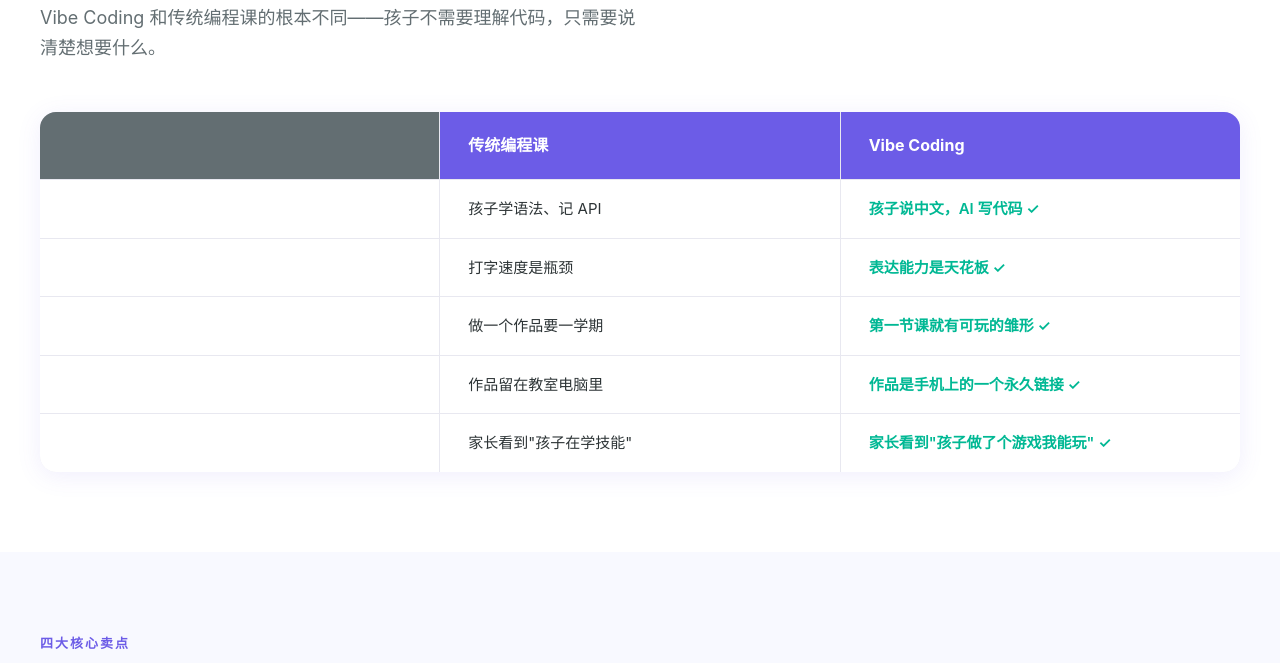
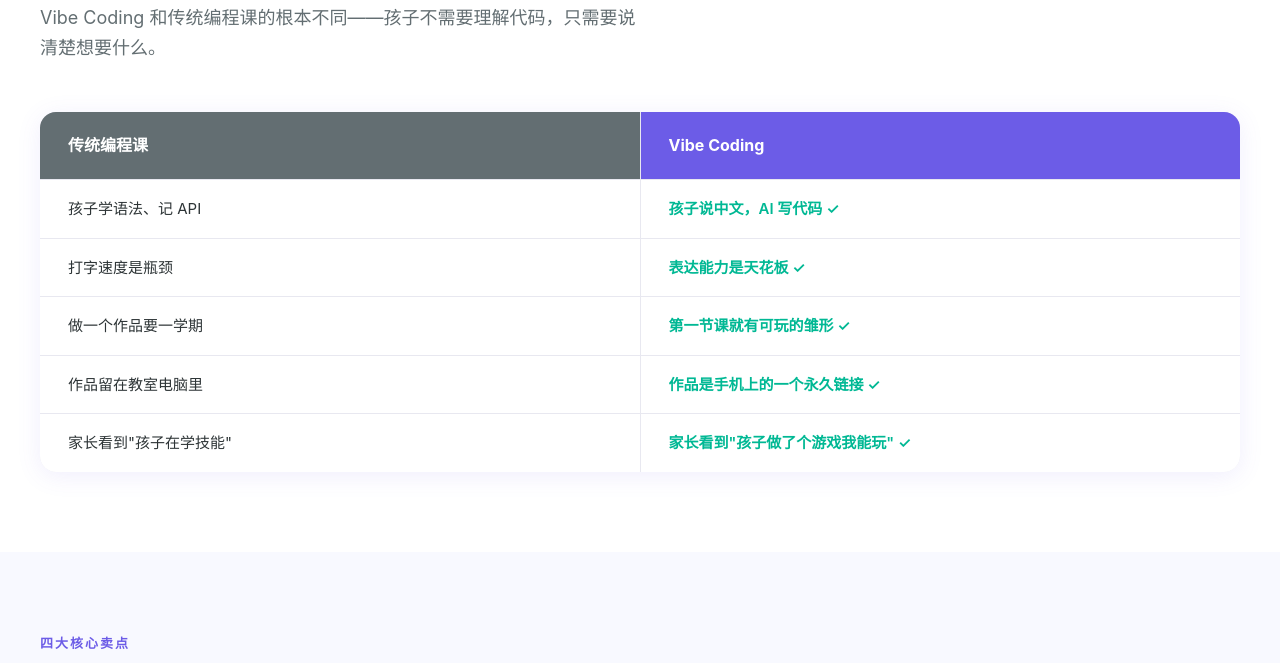
Before and after one commit to Sciencerailgun20001/hippoVibeCoding, a plain HTML site: page index.html in a window 1280 px wide. Shown: the part 771-1434 px from the top of the page. Drawn offline with Linux system fonts and the light colour scheme.

Commit message:
对比表格改为两列布局，移除空白列

```diff
--- a/index.html
+++ b/index.html
@@ -126,7 +126,7 @@
 
   /* ── Comparison Table ── */
   .compare-grid {
-    display:grid; grid-template-columns: 1fr 1fr 1fr;
+    display:grid; grid-template-columns: 1fr 1fr;
     gap: 1px; background: #E8E8F0;
     border-radius: var(--radius); overflow:hidden;
     box-shadow: var(--shadow);
@@ -309,27 +309,21 @@
     <p class="section-desc">Vibe Coding 和传统编程课的根本不同——孩子不需要理解代码，只需要说清楚想要什么。</p>
 
     <div class="compare-grid">
-      <div class="cg-header"></div>
       <div class="cg-header">传统编程课</div>
       <div class="cg-header" style="background:var(--primary);">Vibe Coding</div>
 
-      <div class="cg-cell" data-label=""></div>
       <div class="cg-cell" data-label="传统编程课">孩子学语法、记 API</div>
       <div class="cg-cell check" data-label="Vibe Coding">孩子说中文，AI 写代码 ✓</div>
 
-      <div class="cg-cell" data-label=""></div>
       <div class="cg-cell" data-label="传统编程课">打字速度是瓶颈</div>
       <div class="cg-cell check" data-label="Vibe Coding">表达能力是天花板 ✓</div>
 
-      <div class="cg-cell" data-label=""></div>
       <div class="cg-cell" data-label="传统编程课">做一个作品要一学期</div>
       <div class="cg-cell check" data-label="Vibe Coding">第一节课就有可玩的雏形 ✓</div>
 
-      <div class="cg-cell" data-label=""></div>
       <div class="cg-cell" data-label="传统编程课">作品留在教室电脑里</div>
       <div class="cg-cell check" data-label="Vibe Coding">作品是手机上的一个永久链接 ✓</div>
 
-      <div class="cg-cell" data-label=""></div>
       <div class="cg-cell" data-label="传统编程课">家长看到"孩子在学技能"</div>
       <div class="cg-cell check" data-label="Vibe Coding">家长看到"孩子做了个游戏我能玩" ✓</div>
     </div>
```
